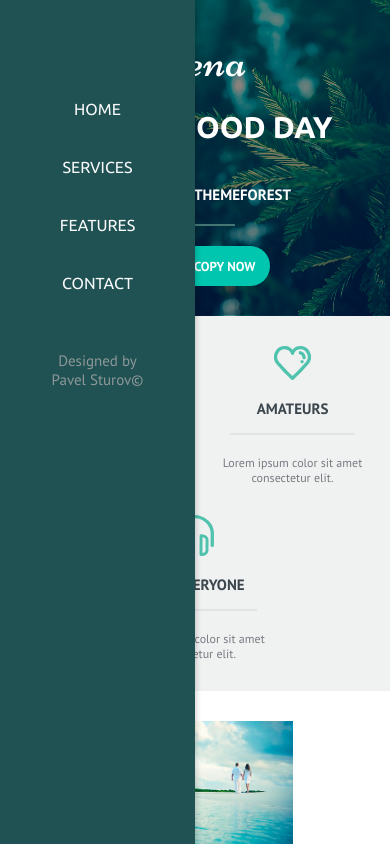
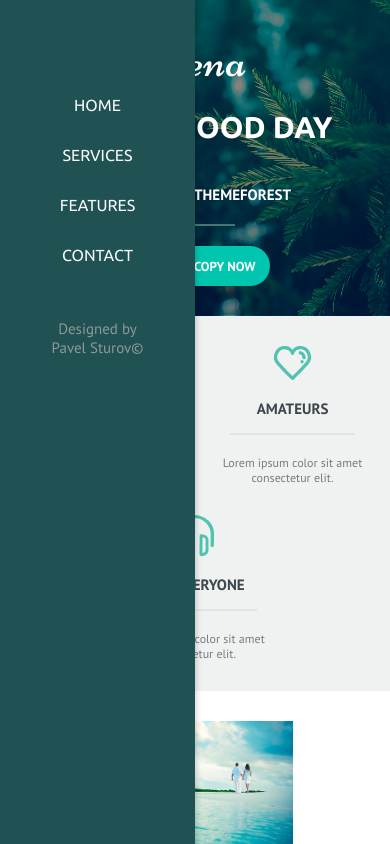
Before and after one commit to pavel-sturov/EPAM-Mentoring, a plain HTML site: page new-site/index.html in a window 390 px wide. Both pictures are taken after a click on the label 40 px from the left and 50 px from the top of the page. Shown: the top 844 px of the page. Drawn offline with Linux system fonts and the light colour scheme; some icons are missing; files whose address does not match are found by name; a web font is replaced by a local one.

Commit message:
Implementation Task-17 Responsive layout

```diff
--- a/new-site/style.css
+++ b/new-site/style.css
@@ -428,6 +428,7 @@ footer .iconify {
     }
 
     .nav-bar a {
+        display: block;
         color: #f8f9fb;
         font-size: 16px;
     }
@@ -448,7 +449,8 @@ footer .iconify {
 
     .nav-bar li {
         display: block;
-        padding: 20px 0;
+        height: 50px;
+        line-height: 50px;
     }
     ul li:hover {
         background-color: #3f9b9c;
```
